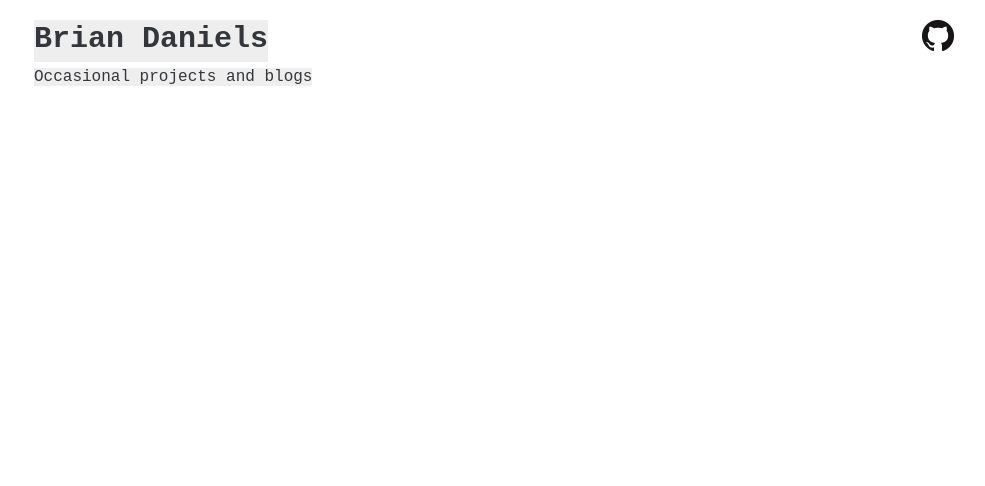
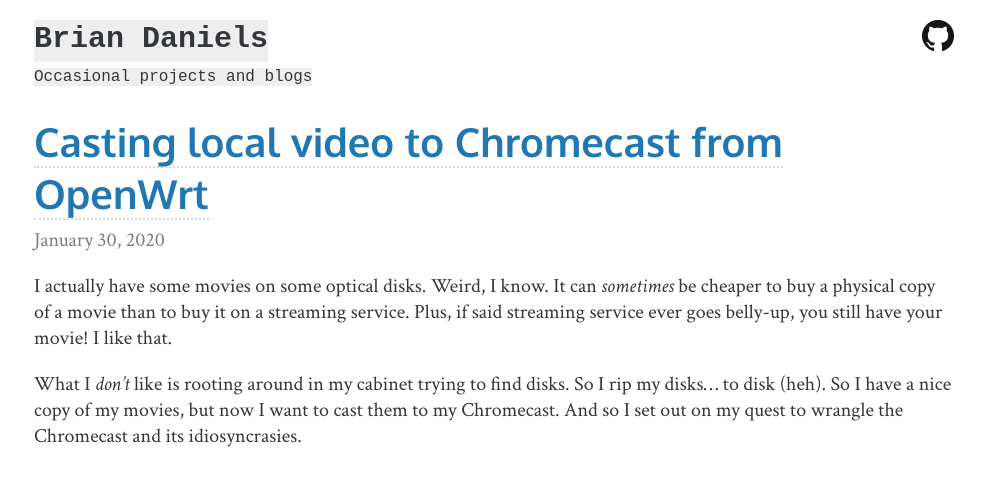
Before and after one commit to bridadan/bridadan.github.io, a Jekyll site: the page built from blog/index.html, in a window 1280 px wide. Shown: the top 486 px of the page, without its empty margins (146-1131 px from the left). Built offline with Jekyll 4.4.1, drawn with Linux system fonts in a browser that asks for light colours; the list of posts is cut into pages by our own code; some of the changed lines change nothing that is shown.

Commit message:
Publishing article on casting videos with openwrt

```diff
--- a/_posts/2019-02-02-casting-local-video-from-openwrt.md
+++ b/_posts/2020-01-30-casting-local-video-from-openwrt.md
@@ -2,7 +2,7 @@
 layout: post
 title: "Casting local video to Chromecast from OpenWrt"
 author: "Brian Daniels"
-published: false
+published: true
 ---
 
 I actually have some movies on some optical disks. Weird, I know. It can _sometimes_ be cheaper to buy a physical copy of a movie than to buy it on a streaming service. Plus, if said streaming service ever goes belly-up, you still have your movie! I like that.
@@ -39,15 +39,15 @@
 
 ### Video containers
 
-For videos the supported container formats are MP4 and WebM. This already caused a bit of inconvenience because most of my videos are in MKV containers. I personally like MKV because it is incredibly flexible. It seems to support practically every codec out there. Unlike the Chromecast <sup>_shots fired_</sup>.
+The supported video container formats are MP4 and WebM. This already caused a bit of inconvenience because most of my videos are in MKV containers. I personally like MKV because it is incredibly flexible. It seems to support practically every codec out there. Unlike the Chromecast <sup>_shots fired_</sup>.
 
 ### Audio codecs
 
-The Chromecast supports quite a few audio codecs, however I'm really only interested in codecs that support surround sound. I run my Chromecast through a soundbar, so using audio passthrough is option for me. The supported passthrough codecs are AC-3 and E-AC-3.
+The Chromecast supports quite a few audio codecs, however I'm really only interested in codecs that support surround sound. I run my Chromecast through a soundbar, so using audio passthrough is an option for me. The supported passthrough codecs are AC-3 and E-AC-3.
 
 ### Subtitles
 
-Normally the supported subtitle formats are dictated by the video container. The WebM container does not support separate subtitle tracks. The MP4 container does support subtitle tracks, however they have to be a _text-based_ format. Many subtitle tracks ripped from discs are an _image-based_ format, which means you need to do convert them (more on that later). Turns out the Chromecast doesn't even support subtitle tracks supplied by the MP4 containers, so basically we're not going to get our subtitles. The Chromecast can display subtitles, but I believe that requires writing a Chromecast app, which I specifically don't want to do.
+Normally the supported subtitle formats are dictated by the video container. The WebM container does not support separate subtitle tracks. The MP4 container does support subtitle tracks, however they have to be a _text-based_ format. Many subtitle tracks ripped from discs are an _image-based_ format, which means you need to convert them with OCR. Turns out the Chromecast doesn't even support subtitle tracks supplied by the MP4 containers, so basically we're not going to get our subtitles. The Chromecast can display subtitles, but that requires writing a Chromecast app, which I specifically don't want to do.
 
 ## Converting the videos
 
@@ -57,7 +57,7 @@
 
 Like I mentioned before, the Chromecast does not support any subtitle format that can be muxed into MP4 files, so I skipped the subtitles.
 
-The wonderful ffmpeg project is perfect for this task. So I ran this command to convert my videos:
+The wonderful ffmpeg project is perfect for this task. I ran this command to convert my videos:
 
 {% highlight bash %}
 ffmpeg -i <input video> -vcodec copy -acodec ac3 -sn <output video>.mp4
@@ -82,3 +82,7 @@
 Turns out its a [server-side capability](https://en.wikipedia.org/wiki/Progressive_download). It allows the consumer of a download to start playing back the media before the download completes. It also allows you to seek throughout the media without downloading the entire file. It turns out the default webserver on OpenWrt (called [uHTTPd](https://openwrt.org/docs/guide-user/services/webserver/http.uhttpd)) does not support this, but [lighttpd](https://openwrt.org/docs/guide-user/services/webserver/lighttpd) does (at least as of version 1.4.48-3).
 
 This has the downside of running two different web servers on my router (one for the router's web interface, the other for my videos), but it was quick to configure and I haven't noticed any issues so far. You need to bind the second web server to a separate port number since the default server uses port 80. It also has a built-in directory listing option so you can browse your files from your phone's browser without running a separate application. This allows you to select the video on your phone and use Chrome's cast action to play the movie on your Chromecast.
+
+## Conclusion
+
+This solution works! The cost is a bit of processing of your video files before they're ready to be streamed, but otheriwse I haven't had any issues. The downside of the required format is you lose capabilities like audio track switching and subtitles. In the future I will most likely use some kind of server to get those features, but for now this is working.
```
